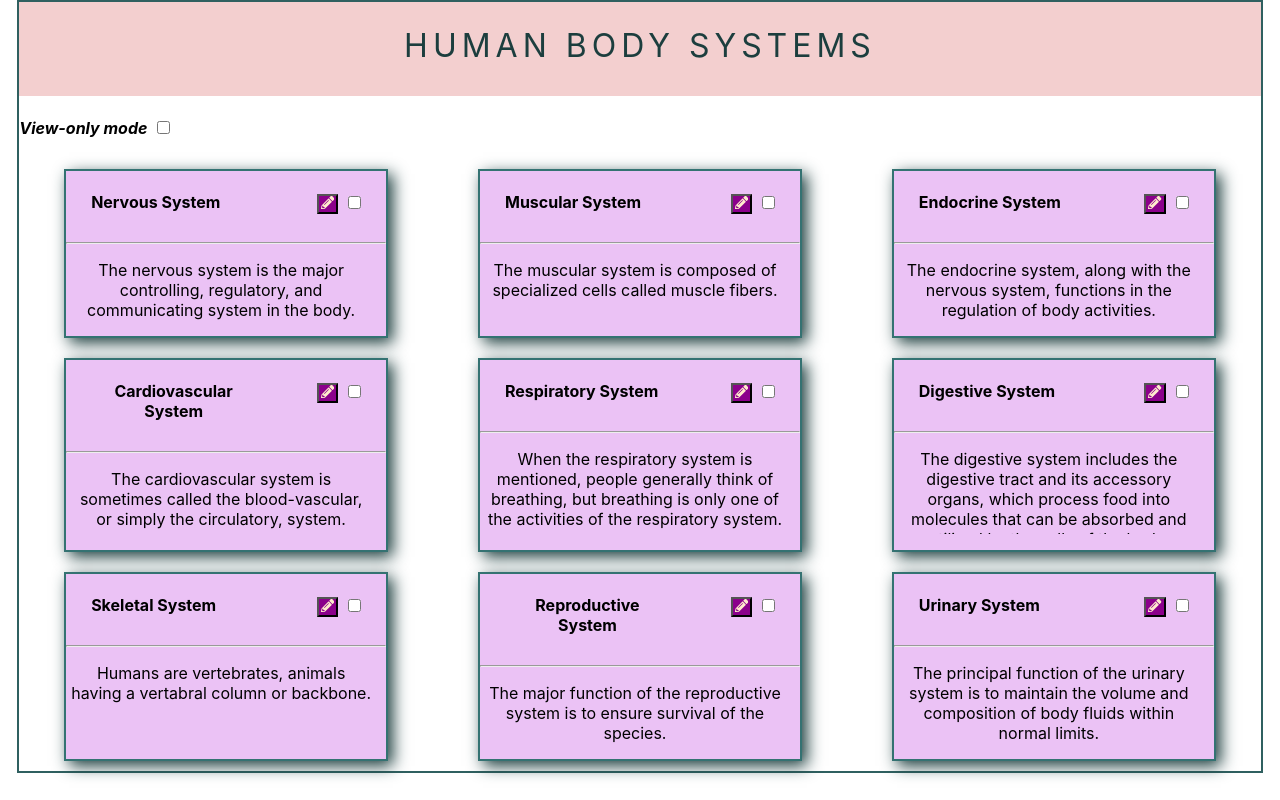
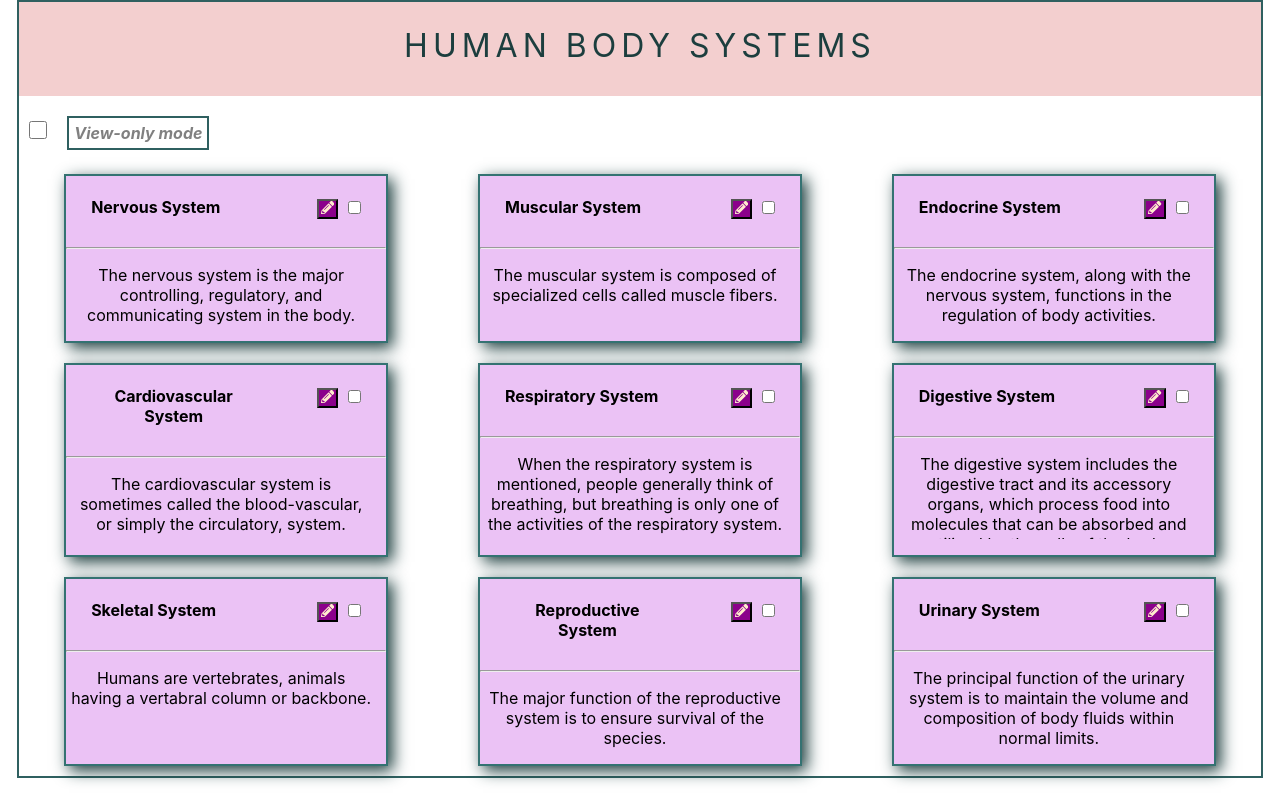
Before and after one commit to DmitriyLadutsko/IBA-react-js, a React (Create React App) app: page / in a window 1280 px wide. Built offline with nearby package versions, Linux system fonts and the light colour scheme.

Commit message:
add: styled-components package, change main check-box style

```diff
--- a/package.json
+++ b/package.json
@@ -9,7 +9,8 @@
     "react": "^16.13.1",
     "react-dom": "^16.13.1",
     "react-icons": "^3.11.0",
-    "react-scripts": "3.4.3"
+    "react-scripts": "3.4.3",
+    "styled-components": "^5.2.0"
   },
   "scripts": {
     "start": "react-scripts start",
--- a/src/App.js
+++ b/src/App.js
@@ -1,5 +1,7 @@
 import React, {Component} from "react";
 import './App.css';
+import styled from 'styled-components';
+
 import Header from './Header';
 import Card from './Card'
 
@@ -77,6 +79,29 @@ class App extends Component {
     };
 
     render() {
+        const StyledLabel = styled.label.attrs(() => ({
+            for: 'checkbox'
+        }))`
+        color: grey;
+        border: 2px solid #2f6060;
+        margin: 20px;
+        padding: 5px;
+        `;
+
+        const StyledCheckbox = styled.input.attrs(() => ({
+            id: 'checkbox',
+            type: 'checkbox',
+            checked: this.state.isViewMode,
+            onChange: this.toggleViewModeHandler
+        }))`
+        width: 18px;
+        height: 18px;
+            &:checked + ${StyledLabel} {
+              background: darkmagenta;
+              color: white;
+            }
+        `;
+
         const listCards = this.state.cards.map((card) =>
             <Card
                 key={card.id}
@@ -88,12 +113,10 @@ class App extends Component {
         return (
             <div className="App">
                 <Header/>
-                <label><i><b>View-only mode</b></i>
-                    <input
-                        type="checkbox"
-                        checked={this.state.isViewMode}
-                        onChange={this.toggleViewModeHandler}/>
-                </label>
+                <StyledCheckbox />
+                <StyledLabel>
+                    <i><b>View-only mode</b></i>
+                </StyledLabel>
                 <main>
                     {listCards}
                 </main>
```
Also changed, not shown: src/App.css (indentation only), 1 other file (tests, documents, lock files or other folders).
